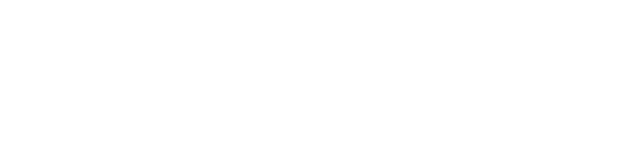
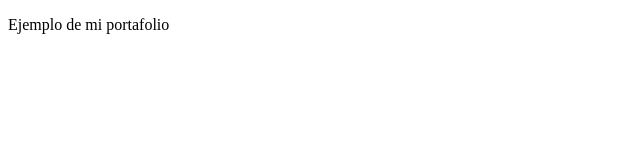
Before and after one commit to GGGFred/GGGFred.github.io, a plain HTML site: page index.html in a window 1280 px wide. Shown: the whole page, without its empty margins (0-640 px from the left). Drawn offline with Linux system fonts and the light colour scheme.

Commit message:
Update index.html

```diff
--- a/index.html
+++ b/index.html
@@ -2,9 +2,10 @@
 <html>
     <head>
         <meta charset="utf-8">
-        <title>Hola</title>
+        <title>Galo Guzmán, Ingeniero Electrónico</title>
     </head>
 
-<body>
+    <body>
+        <p>Ejemplo de mi portafolio</p>
     </body>
 </html>
```
